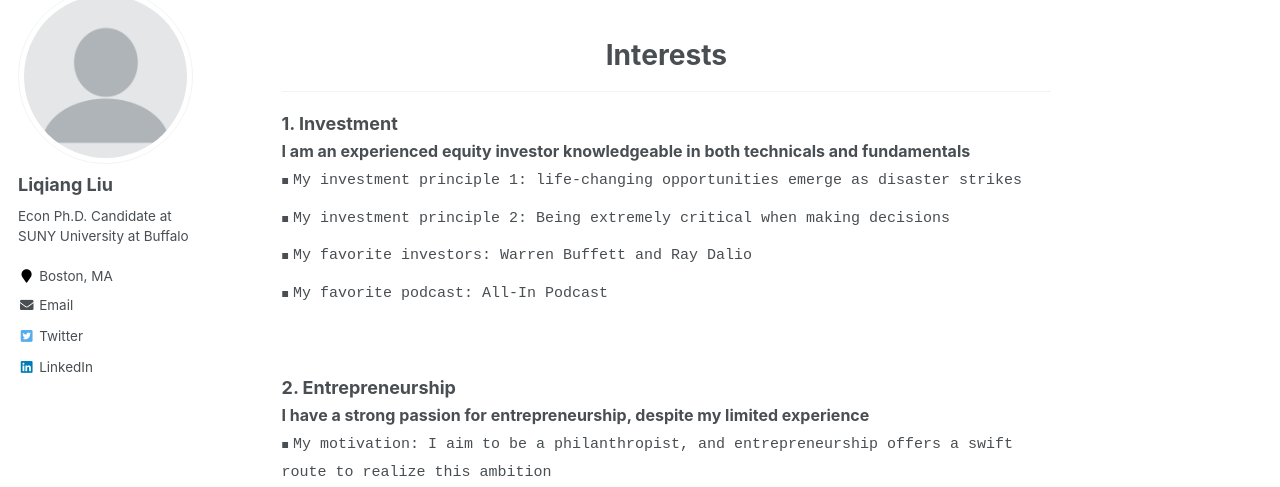
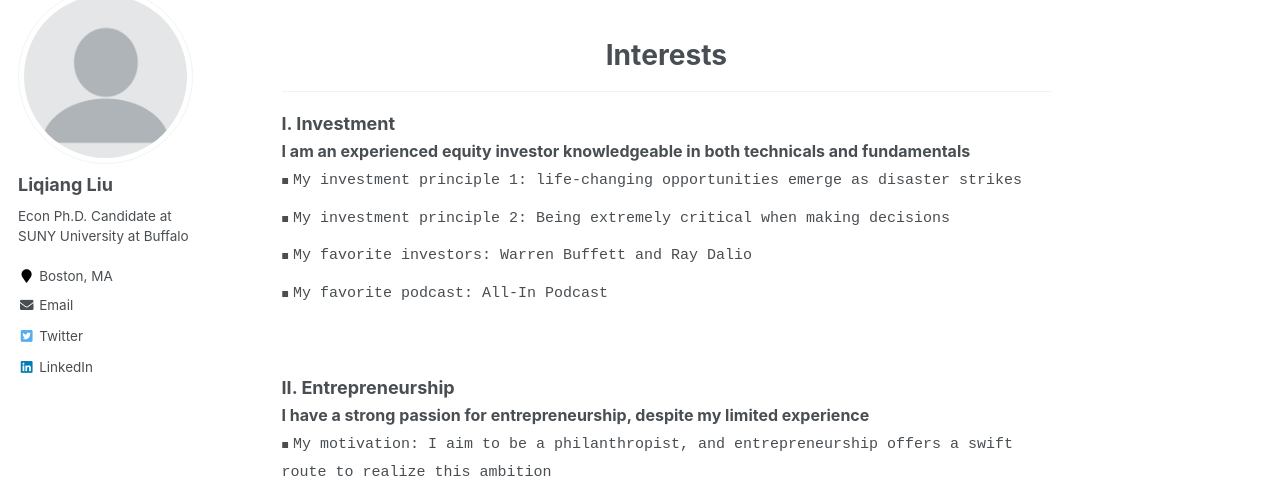
Before and after one commit to Liqiang-Liu/Liqiang-Liu.github.io, a Jekyll site: the page built from _pages/interests.md, in a window 1280 px wide and 924 px high. Shown: the part 129-616 px from the top of the window. Built offline with Jekyll 4.4.1, drawn with Linux system fonts in a browser that asks for light colours.

Commit message:
Update interests.md

```diff
--- a/_pages/interests.md
+++ b/_pages/interests.md
@@ -26,7 +26,7 @@ redirect_from:
 
 
 <ul class="custom-bullet">
-<span style="font-size: 18px;"><strong>1. Investment</strong></span><br>
+<span style="font-size: 18px;"><strong>I. Investment</strong></span><br>
   <span style="font-size: 16px;"><strong>I am an experienced equity investor knowledgeable in both technicals and fundamentals</strong></span>
     <ul class="custom-bullet">
       <li><span style="font-size: 15px; font-family: pxfonts, monospace;">My investment principle 1: life-changing opportunities emerge as disaster strikes</span></li>
@@ -39,7 +39,7 @@ redirect_from:
 <br>
 
 <ul class="custom-bullet">
-<span style="font-size: 18px;"><strong>2. Entrepreneurship</strong></span><br>
+<span style="font-size: 18px;"><strong>II. Entrepreneurship</strong></span><br>
   <span style="font-size: 16px;"><strong>I have a strong passion for entrepreneurship, despite my limited experience</strong></span>
     <ul class="custom-bullet">
       <li><span style="font-size: 15px; font-family: monospace;">My motivation: I aim to be a philanthropist, and entrepreneurship offers a swift route to realize this ambition</span></li>
```
